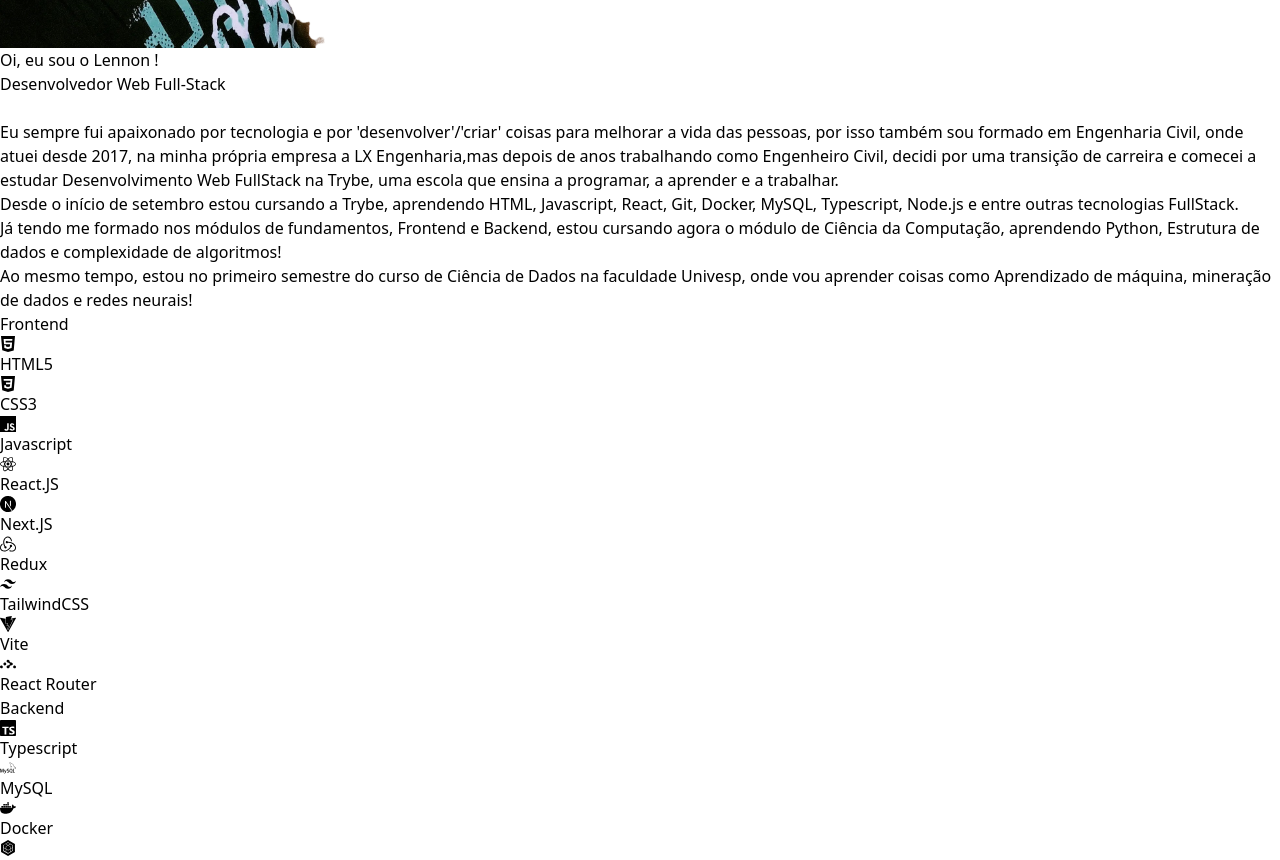
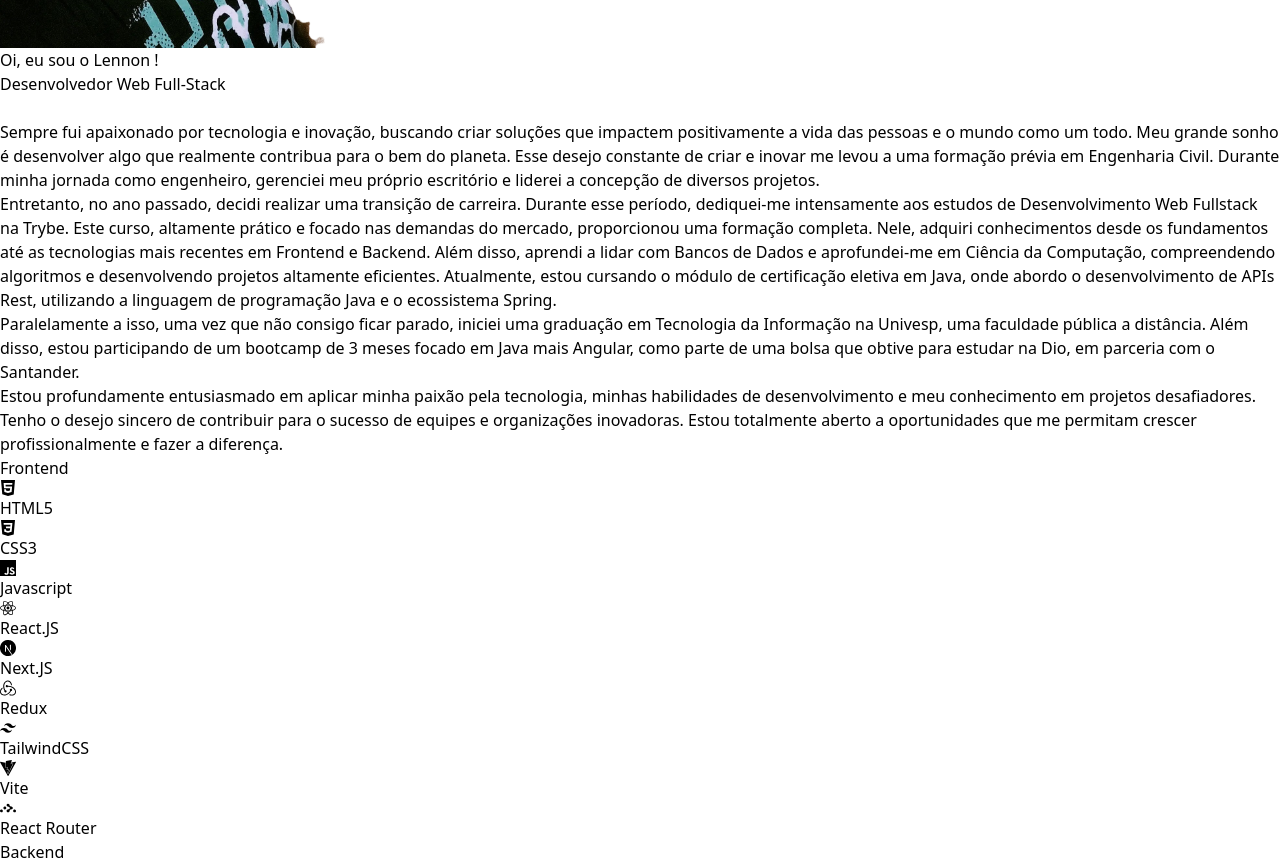
Before and after one commit to lennon93/lennon93.github.io, a React (Vite) app: page / in a window 1280 px wide. Shown: the part 960-1820 px from the top of the page. Built offline with nearby package versions, Linux system fonts and the light colour scheme.

Commit message:
Muda o sobre

```diff
--- a/src/components/About.tsx
+++ b/src/components/About.tsx
@@ -12,17 +12,13 @@
       <h2 className="py-2 text-2xl font-bold text-justify text-orange-500">Desenvolvedor Web Full-Stack</h2>
       <br />
       <p className="py-1 text-sm font-semibold leading-relaxed text-justify text-gray-200">
-        Eu sempre fui apaixonado por tecnologia e por 'desenvolver'/'criar' coisas para melhorar a vida das pessoas, por isso também sou formado em Engenharia Civil, onde atuei desde 2017, na minha própria empresa a LX Engenharia,mas depois de anos trabalhando como Engenheiro Civil, decidi por uma transição de carreira e comecei a estudar Desenvolvimento Web FullStack na Trybe, uma escola que ensina a programar, a aprender e a trabalhar.
-      </p>
+      Sempre fui apaixonado por tecnologia e inovação, buscando criar soluções que impactem positivamente a vida das pessoas e o mundo como um todo. Meu grande sonho é desenvolver algo que realmente contribua para o bem do planeta. Esse desejo constante de criar e inovar me levou a uma formação prévia em Engenharia Civil. Durante minha jornada como engenheiro, gerenciei meu próprio escritório e liderei a concepção de diversos projetos.      </p>
       <p className="py-1 text-sm font-semibold leading-relaxed text-justify text-gray-200">
-        Desde o início de setembro estou cursando a Trybe, aprendendo HTML, Javascript, React, Git, Docker, MySQL, Typescript, Node.js e entre outras tecnologias FullStack.
-      </p>
+      Entretanto, no ano passado, decidi realizar uma transição de carreira. Durante esse período, dediquei-me intensamente aos estudos de Desenvolvimento Web Fullstack na Trybe. Este curso, altamente prático e focado nas demandas do mercado, proporcionou uma formação completa. Nele, adquiri conhecimentos desde os fundamentos até as tecnologias mais recentes em Frontend e Backend. Além disso, aprendi a lidar com Bancos de Dados e aprofundei-me em Ciência da Computação, compreendendo algoritmos e desenvolvendo projetos altamente eficientes. Atualmente, estou cursando o módulo de certificação eletiva em Java, onde abordo o desenvolvimento de APIs Rest, utilizando a linguagem de programação Java e o ecossistema Spring.      </p>
       <p className="py-1 text-sm font-semibold leading-relaxed text-justify text-gray-200">
-        Já tendo me formado nos módulos de fundamentos, Frontend e Backend, estou cursando agora o módulo de Ciência da Computação, aprendendo Python, Estrutura de dados e complexidade de algoritmos!
-      </p>
+      Paralelamente a isso, uma vez que não consigo ficar parado, iniciei uma graduação em Tecnologia da Informação na Univesp, uma faculdade pública a distância. Além disso, estou participando de um bootcamp de 3 meses focado em Java mais Angular, como parte de uma bolsa que obtive para estudar na Dio, em parceria com o Santander.      </p>
       <p className="py-1 text-sm font-semibold leading-relaxed text-justify text-gray-200">
-        Ao mesmo tempo, estou no primeiro semestre do curso de Ciência de Dados na faculdade Univesp, onde vou aprender coisas como Aprendizado de máquina, mineração de dados e redes neurais!
-      </p>
+      Estou profundamente entusiasmado em aplicar minha paixão pela tecnologia, minhas habilidades de desenvolvimento e meu conhecimento em projetos desafiadores. Tenho o desejo sincero de contribuir para o sucesso de equipes e organizações inovadoras. Estou totalmente aberto a oportunidades que me permitam crescer profissionalmente e fazer a diferença.      </p>
     </div>
   </div>
   )
```
